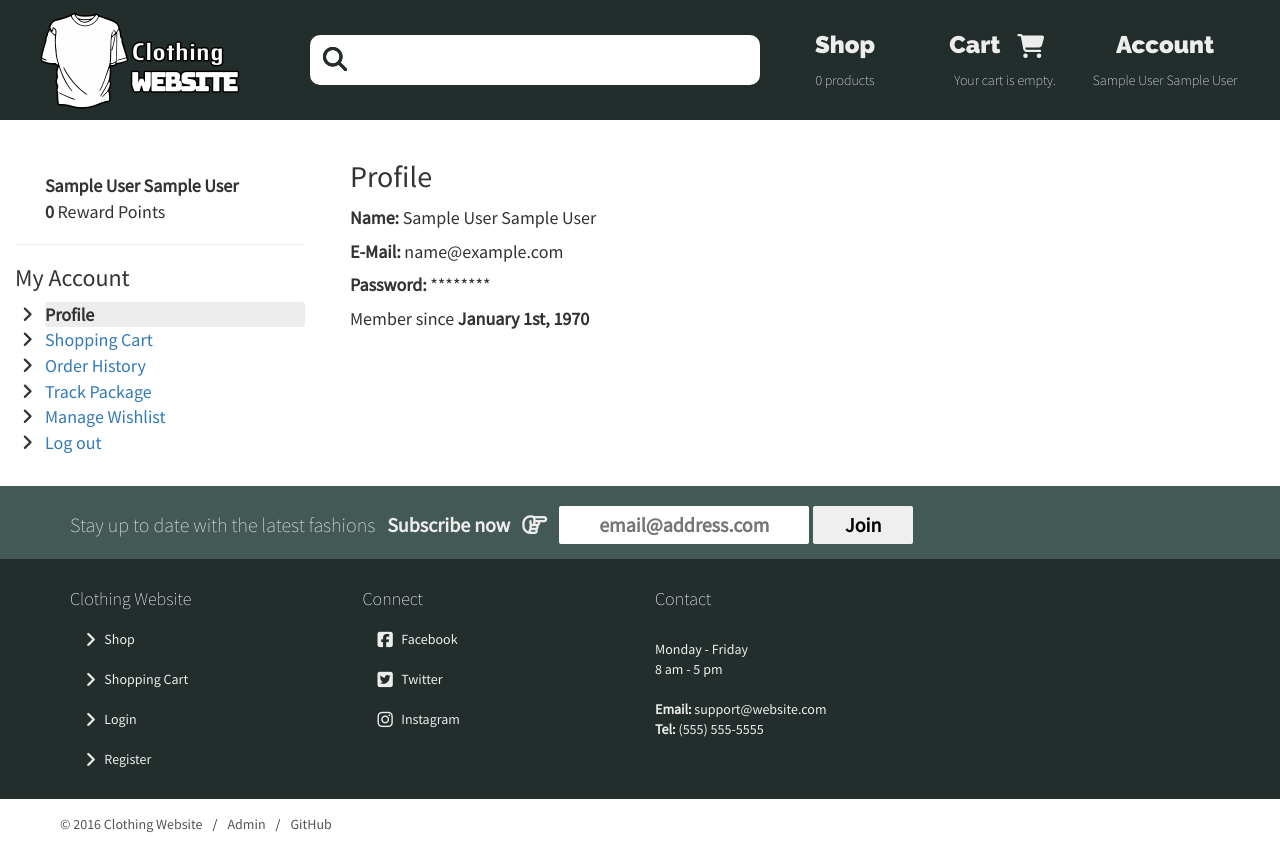
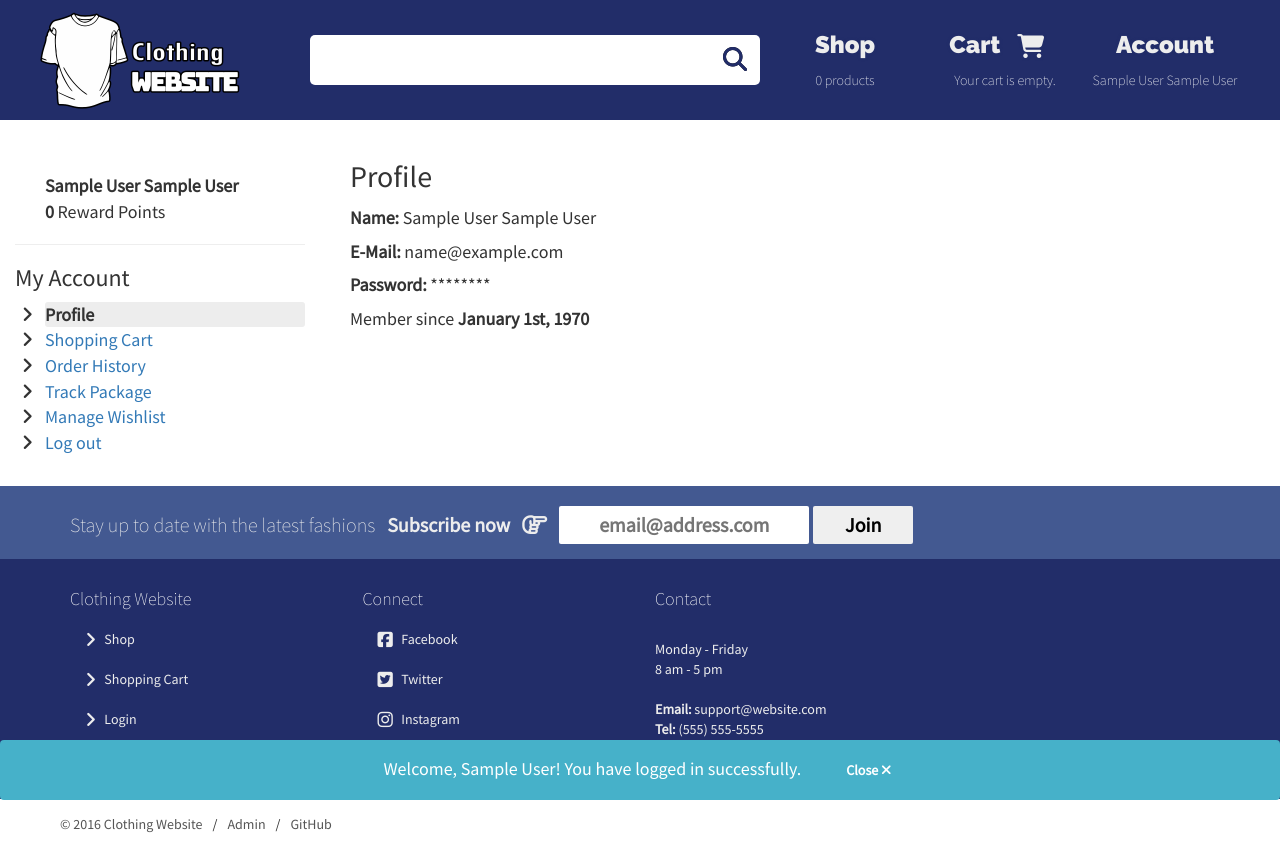
Before and after one commit to jeremypreed/capstone-project, a PHP site: page /clothingwebsite/account/profile in a window 1280 px wide. Run offline with PHP 8.4, Linux system fonts and the light colour scheme; the visitor is signed in with stand-in values (Sample User, id 1); data that the repository does not hold is empty; some libraries are stand-ins or nearby versions.

Commit message:
updated cart, updated config, and created search

```diff
--- a/config.php
+++ b/config.php
@@ -21,14 +21,18 @@ if (mysqli_connect_errno()) { echo $MSG['CONN_ERROR']; }
 $MSG = array(
 	# Error messages
 	'NOT_FOUND' => '<div class="error"><h2>Sorry!</h2><p>The page you are looking for does not exist or may have been moved.</p></div>',
-	'NO_RESULTS' => '<div class="error"><h2>Sorry!</h2><p>Nothing was found.</p></div>'
+	'NO_RESULTS' => '<div class="error"><h2>Sorry!</h2><p>Nothing was found.</p></div>',
+	'SEARCH_EMPTY' => '<div class="error"><h2>Sorry!</h2><p>You must enter something into the search field.</p></div>',
+	'CART_EMPTY' => '<p>Your cart is empty.</p>',
+	'LOGIN' => '<p>You\'re not logged in.</p>',
+	'LOGIN_TOADD' => '<p>You need to <a href="'.$_['SITE_URL'].'login">log in</a> to buy products.</p>',
+	'REGISTER_LOGIN' => '<p><a href="'.$_['SITE_URL'].'register">Register</a> to save your cart, manage wishlists, and more.</p><p><a href="'.$_['SITE_URL'].'login">Log in</a>, if you already have an account.</p>'
 );
 
-class Message {
-	public function alert($m){
-		echo '<div id="msg" class="open"><div class="alert">'.$m.'<a>Close <i class="fa fa-remove fw"></i></a></div></div>';
-	}
-	public function error($m){
-		echo '<div id="msg" class="open"><div class="alert error">'.$m.'<a>Close <i class="fa fa-remove fw"></i></a></div></div>';
-	}
+function alert($m){
+	echo '<div id="msg" class="open"><div class="alert">'.$m.'<a>Close <i class="fa fa-remove fw"></i></a></div></div>';
 }
+
+function error($m){
+	echo '<div id="msg" class="open"><div class="alert error">'.$m.'<a>Close <i class="fa fa-remove fw"></i></a></div></div>';
+}
--- a/index.php
+++ b/index.php
@@ -7,7 +7,6 @@ $page = array_filter(explode('/', $request)); // Separate each section of URI pa
 error_reporting(E_ALL & ~E_NOTICE); // Report all errors
 session_start(); // Start/Resume session
 $i = new Inventory(); // Create Inventory Object
-$msg = new Message(); // Create Message Object
 $cart = new Cart($dbc); // Create Cart Object
 ?>
 <!DOCTYPE HTML>
@@ -30,6 +29,7 @@ $cart = new Cart($dbc); // Create Cart Object
 include_once('pages/layout/header.php');
 # Shopping Content
 if ($page[0]=='home') {	include_once('pages/home.php'); } // Home
+else if ($page[0]=='search') { include_once('pages/shop/search.php'); } // Search
 else if ($page[0]=='shop') { include_once('pages/shop.php'); } // Shop
 else if ($page[0]=='cart') { include_once('pages/cart.php'); } // Shopping Cart
 # Account Content
--- a/js/javascript.js
+++ b/js/javascript.js
@@ -31,6 +31,27 @@ $(document).ready(function(){
 			$('#msg').addClass('close');
 		},5000);
 	}
+
+// Search
+function search(){
+	var url = 'http://localhost/clothingwebsite/search/'+$('input[name="search"]').val();
+	window.location = url;
+}
+// Press search icon
+$('#search-bar a').click(function(){
+	search();
+});
+// Press Enter while in search bar
+$('input[name="search"]').bind('searchBtn',function(e){
+	search();
+});
+$('input[name="search"]').keyup(function(e){
+	if(e.keyCode == 13)
+	{
+	  $(this).trigger('searchBtn');
+	}
+});
+
 
 // Carousel
 	var switchSpeed = 8000 // Milliseconds before switching to next tab
--- a/pages/account.php
+++ b/pages/account.php
@@ -3,6 +3,10 @@ if (!$_SESSION['id']){ // If not active session
 	header('Location: '.$_['SITE_URL'].'login'); // Redirect to login page
 	die();
 } else {
+	if ($_SESSION['welcome']==true){
+		alert('Welcome, '.$_SESSION['first_name'].'! You have logged in successfully.');
+		$_SESSION['welcome'] = false;
+	}
 # Account Page ?>
 <div id="content">
 	<section class="content-wrapper-3 container-fluid">
--- a/pages/layout/account-panel.php
+++ b/pages/layout/account-panel.php
@@ -41,8 +41,6 @@ if ($page[1]=="wishlist") {
 </ul>
 <?php
 	// Show if not logged in
-	} else { ?>
-<h3>Account</h3><hr>
-<p><a href="<?php echo $_['SITE_URL']; ?>register">Register</a> to save your cart, manage wishlists, and more.</p>
-<p><a href="<?php echo $_['SITE_URL']; ?>login">Log in</a>, if you already have an account.</p>
-<?php } ?>
+	} else {
+	echo '<h3>Account</h3><hr>'.$MSG['REGISTER_LOGIN'];
+} ?>
--- a/pages/layout/header.php
+++ b/pages/layout/header.php
@@ -7,7 +7,7 @@
 	<div id="nav">
 		<nav>
 			<ul>
-				<li id="search-bar"><input type="text"><a href="#" class="search-icon"><i class="fa fa-search fw" aria-hidden="true"></i></a></li>
+				<li id="search-bar"><input type="search" name="search"><a href="#" class="search-icon"><i class="fa fa-search fw" aria-hidden="true"></i></a></li>
 				<li>
 					<a href="<?php echo $_['SITE_URL']; ?>shop">Shop</a>
 					<ul class="menu">
--- a/pages/layout/shop-panel.php
+++ b/pages/layout/shop-panel.php
@@ -4,7 +4,7 @@
 	for ($x=0; $x<$c; $x++){
 	# Category ?>
 	<h2 class="panel-title">
-		  <?php echo '<a href="'.$_["SITE_URL"].$page[0].'/'.$i->categories[$x].'">'.$i->categories[$x].'</a>'; ?>
+		  <?php echo '<a href="'.$_["SITE_URL"].'shop/'.$i->categories[$x].'">'.$i->categories[$x].'</a>'; ?>
 		</h2>
 			<ul class="fa-ul">
 			<?php
@@ -18,7 +18,7 @@
 						<li>
 							<span class="product-count">
 								<?php echo $i->countRows($dbc,$i->category,$i->subcategory); ?></span> &nbsp;
-							<a href="<?php echo $_['SITE_URL'].$page[0].'/'.$i->category.'/'.$i->subcategory; ?>">
+							<a href="<?php echo $_['SITE_URL'].'shop/'.$i->category.'/'.$i->subcategory; ?>">
 							<?php echo $i->subcategory; ?></a>
 						</li><?php
 					}
--- a/pages/login.php
+++ b/pages/login.php
@@ -5,7 +5,6 @@ if ($_SESSION['id']){
 } else {
 	# Runs when user submits form
 	if ($_POST['submit']) {
-		include_once('sql/connect.php'); // Connect to DB
 		$email = $_POST['email']; // User submitted email
 		$password = strip_tags($_POST['password']); // User submitted password
 		# Select row from DB matching submitted email
@@ -35,10 +34,11 @@ if ($_SESSION['id']){
 			$_SESSION['email'] = $user_email;
 			$_SESSION['register_date'] = $user_register_date;
 			$_SESSION['last_login'] = $user_last_login;
+			$_SESSION['welcome'] = true;
 			header('Location: '.$_['SITE_URL'].'account/profile');
 		} else {
 			# User submitted email or password does not match DB
-			$msg->error('Incorrect email or password');
+			error('Incorrect email or password');
 		}
 	}
 }
--- a/pages/shop/product.php
+++ b/pages/shop/product.php
@@ -51,7 +51,7 @@ else {
 						<button>Add to wishlist</button>
 						<?php
 						} else {
-						echo 'You need to <a href="'.$_['SITE_URL'].'login">log in</a> to buy products.';
+							echo $MSG['LOGIN'].$MSG['LOGIN_TOADD'];
 						}
 						?>
 					</form>
--- a/sass/style.sass
+++ b/sass/style.sass
@@ -1,10 +1,10 @@
 // Colors
-$color1: rgba(34, 45, 44, 1);
-$color2: rgba(158, 188, 158, 1);
-$color3: rgba(67, 89, 85, 1);
-$color4: rgba(109, 199, 117, 1);
+$color1: rgba(34, 45, 105, 1);
+$color2: rgba(158, 188, 218, 1);
+$color3: rgba(67, 89, 145, 1);
+$color4: rgba(70, 177, 201, 1);
 $color5: rgba(237, 237, 237, 1);
-$transparentbg: rgba(67, 89, 85, .75);
+$transparentbg: rgba(67, 89, 145, .75);
 
 // Fonts
 $raleway: 'Raleway', sans-serif;
@@ -87,6 +87,7 @@ $sourcesans: 'Source Sans Pro', sans-serif;
 				margin-top: 15px
 				.search-icon
 					margin-top: 15px
+					margin-left: 400px
 			li
 				a:link,a:visited
 					background-color: rgba(0,0,0,0)
@@ -120,10 +121,10 @@ $sourcesans: 'Source Sans Pro', sans-serif;
 			width: 400px
 			height: 50px
 			text-align: center
-			font-size: 24px
+			font-size: 20px
 			color: $color2
 			border: solid 0 #fff
-			border-radius: 10px
+			border-radius: 5px
 			transition: all 0.4s ease
 		ul
 			list-style-type: none
@@ -164,10 +165,11 @@ $sourcesans: 'Source Sans Pro', sans-serif;
 					width: 50px !important
 					font-size: 24px
 					border: solid 0 #fff
-					border-top-left-radius: 10px
-					border-bottom-left-radius: 10px
+					border-top-right-radius: 5px
+					border-bottom-right-radius: 5px
 					margin-right: 15px
 					top: 10px
+					margin-left: 350px
 					text-shadow: 0px 0px 0px #000 !important
 					color: $color1 !important
 					background-color: transparent !important
--- a/sql/cart.php
+++ b/sql/cart.php
@@ -22,11 +22,6 @@ class Cart {
 				}
 			} else {
 				# not logged in. create cookie
-				$this->cart = array('id' => $product_id,
-									'quantity' => 1);
-				if (setcookie($_['SITE_SH'].'cart', $cart)){
-					echo "added to cart via cookie";
-				}
 			}
 		}
 
@@ -75,8 +70,7 @@ class Cart {
 				VALUES ($pid, 1, $uid)";
 
 		if (mysqli_query($dbc,$sql)) {
-			$msg = new Message();
-			$msg->alert('Added item to your cart');
+			alert('Added item to your cart');
 		} else {
 			echo "Error: " . $sql . "<br>" . mysqli_error;
 		}
@@ -88,8 +82,7 @@ class Cart {
 				AND user_id = '.$uid;
 
 		if (mysqli_query($dbc,$sql)) {
-			$msg = new Message();
-			$msg->alert('Removed item from your cart');
+			alert('Removed item from your cart');
 		} else {
 			echo "Error: " . $sql . "<br>" . mysqli_error;
 		}
@@ -102,8 +95,7 @@ class Cart {
 				AND user_id = '.$uid;
 
 		if (mysqli_query($dbc,$sql)) {
-			$msg = new Message();
-			$msg->alert('Your cart has been updated');
+			alert('Your cart has been updated');
 		} else {
 			echo "Error: " . $sql . "<br>" . mysqli_error;
 		}
@@ -126,9 +118,9 @@ class Cart {
 				$this->columns($row);
 				$product_r = $i->query($dbc,-1, -1, $this->product_id); // Query DB for row
 				$i->columns(mysqli_fetch_row($product_r)); // Fetch Column
-				$this->subtotal += ($i->price*$this->quantity);
-				$this->discount_subtotal += ($i->discount_price*$this->quantity);
-				$this->savings += ($i->amount_off*$this->quantity);
+				$this->subtotal += number_format((float)($i->price*$this->quantity), 2, '.', '');
+				$this->discount_subtotal += number_format((float)($i->discount_price*$this->quantity), 2, '.', '');
+				$this->savings += number_format((float)($i->amount_off*$this->quantity), 2, '.', '');
 				$this->total_quantity += (1*$this->quantity);
 			}
 		}
--- a/sql/inventory.php
+++ b/sql/inventory.php
@@ -94,6 +94,11 @@ class Inventory {
 		return mysqli_query($dbc,$sql);
 	}
 
+	function search($dbc,$search){
+		$sql = 'SELECT * FROM inventory WHERE name LIKE "%'.$search.'%" or color LIKE "%'.$search.'%"';
+		return mysqli_query($dbc,$sql);
+	}
+
 	# Fetch and name each column from row
 	public function columns($row) {
 		$this->id = $row[0]; // Product ID
@@ -107,7 +112,7 @@ class Inventory {
 		$this->discount = $row[8]; // Product Discount
 		$this->image = $row[9]; // Product Image
 		$this->percent_off = round($this->discount * 100).'%'; // Percentage off
-		$this->discount_price = round($this->price-($this->price*$this->discount), 2); // Price /w discount
-		$this->amount_off = round($this->price-$this->discount_price, 2); // Amount off
+		$this->discount_price = number_format((float)$this->price-($this->price*$this->discount), 2, '.', ''); // Price /w discount
+		$this->amount_off = number_format((float)$this->price-$this->discount_price, 2, '.', ''); // Amount off
 	}
 }
```
Also changed, not shown: other parts of sass/style.sass (+24 -16 lines), pages/cart.php (+7 -5 lines), pages/shop/search.php (added, +61 -0 lines), .htaccess (added), css/style.css, 1 other file.
